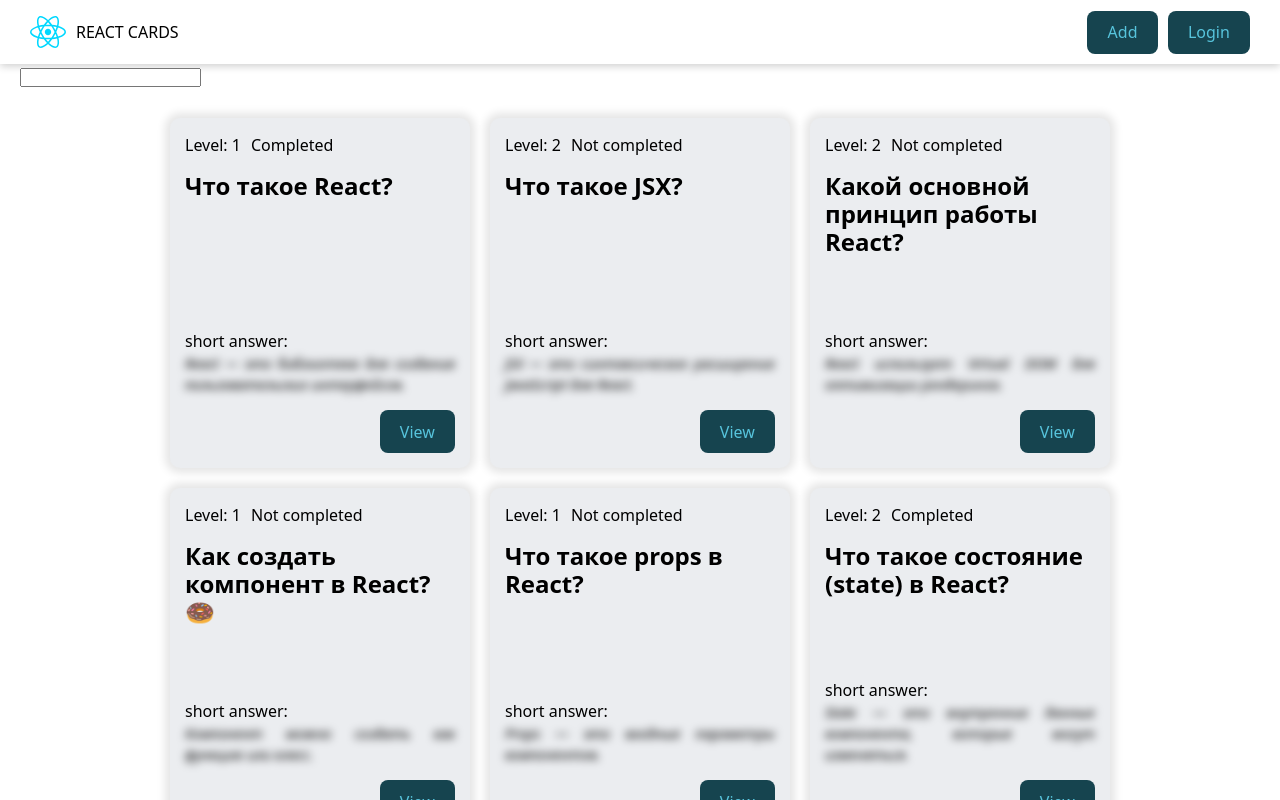
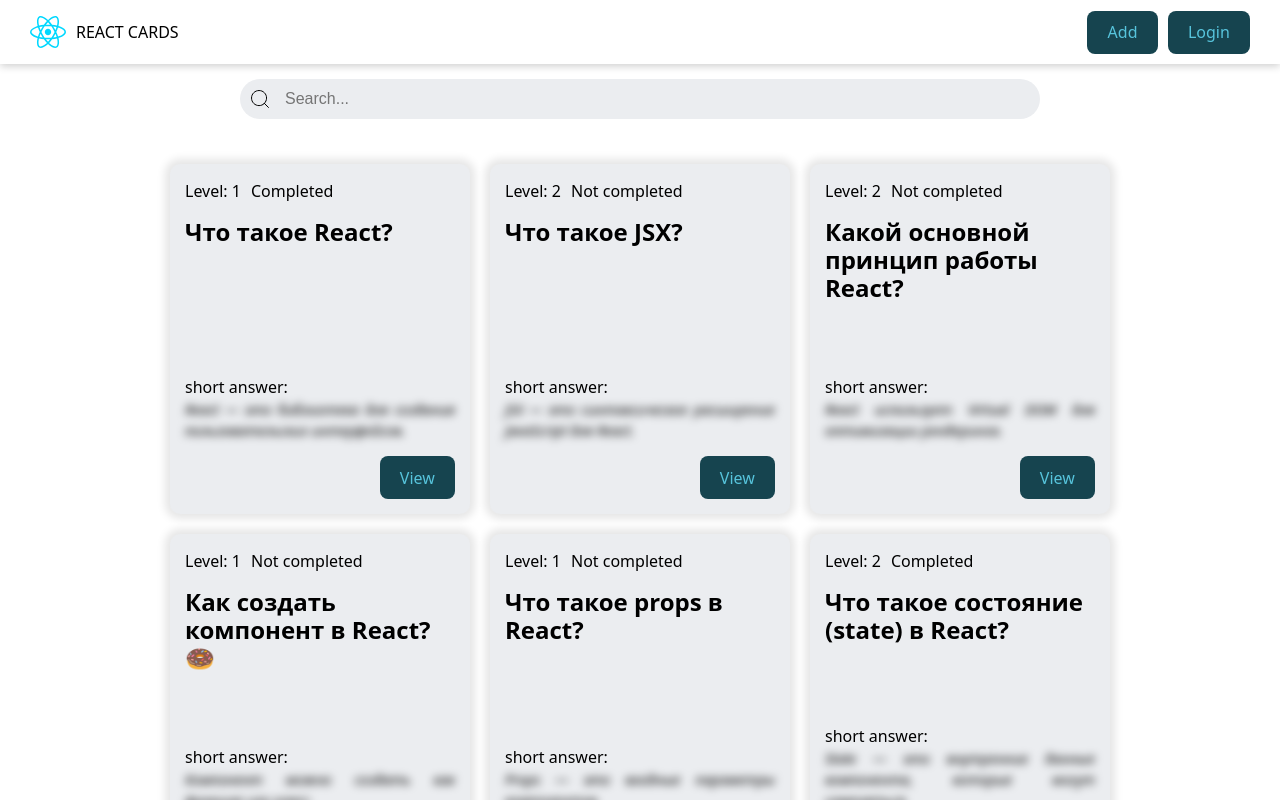
Before and after one commit to waystronstandoff-sketch/react-app, a React (Vite) app: page / in a window 1280 px wide. Built offline with nearby package versions, Linux system fonts and the light colour scheme; data requests are answered from the project's data file.

Commit message:
icon and searchInput

```diff
--- /dev/null
+++ b/components/SearchInput/SearchInput.jsx
@@ -0,0 +1,14 @@
+import { useId } from 'react';
+import cls from './SearchInput.module.css';
+import { SearchIcon } from '../icons';
+
+export const SearchInput = ( { value, onChange } ) => {
+    const inputId = useId();
+
+    return (
+      <div className={cls.inputContainer}>
+        <label htmlFor={inputId}> <SearchIcon className={cls.searchIcon}/> </label>
+        <input className={cls.searchInput} id={inputId} type="text" value={value} onChange={onChange} placeholder='Search...'/>
+      </div>
+    );
+};
--- /dev/null
+++ b/components/SearchInput/SearchInput.module.css
@@ -0,0 +1,24 @@
+.inputContainer {
+    width: 100%;
+    height: 40px;
+    border-radius: 20px;
+    background-color: var(--card-bg-color);
+    position: relative;
+}
+
+.searchIcon {
+    position: absolute;
+    top: 10px;
+    left: 10px;
+}
+
+.searchInput {
+    width: 100%;
+    height: 100%;
+    padding: 12px 12px 12px 45px;
+    outline: none;
+    border: none;
+    background-color: transparent;
+    font-size: 16px;
+    color: var(--text-color);
+}
--- /dev/null
+++ b/components/SearchInput/index.jsx
@@ -0,0 +1 @@
+export { SearchInput } from './SearchInput';
--- /dev/null
+++ b/components/icons.jsx
@@ -0,0 +1,7 @@
+import cls from './SearchInput/SearchInput.module.css'
+
+export const SearchIcon = (props) => {
+    return (
+        <svg width="20" height="20" class="DocSearch-Search-Icon" viewBox="0 0 20 20" aria-hidden="true" {...props}><path d="M14.386 14.386l4.0877 4.0877-4.0877-4.0877c-2.9418 2.9419-7.7115 2.9419-10.6533 0-2.9419-2.9418-2.9419-7.7115 0-10.6533 2.9418-2.9419 7.7115-2.9419 10.6533 0 2.9419 2.9418 2.9419 7.7115 0 10.6533z" stroke="currentColor" fill="none" fill-rule="evenodd" stroke-linecap="round" stroke-linejoin="round"></path></svg>
+    )
+}
--- a/src/Pages/HomePage/HomePage.jsx
+++ b/src/Pages/HomePage/HomePage.jsx
@@ -3,8 +3,8 @@
 import cls from "./HomePage.module.css";
 import { QuestionCardList } from "../../../components/QuestionCardList";
 import { Loader } from "../../../components/Loader";
-import { delayFn } from "../../helpers/delayFn";
 import { useFetch } from "../../hooks/useFetch";
+import { SearchInput } from "../../../components/SearchInput/SearchInput";
 
 export const HomePage = () => {
   const [questions, setQuestions] = useState([]);
@@ -30,7 +30,9 @@
 
   return (
     <>
-      <input type="text" value={searchValue} onChange={searchValueHandler}/>
+      <div className={cls.controlsContainer}>
+        <SearchInput value={searchValue} onChange={searchValueHandler}/>
+      </div>
 
       {isLoading && <Loader />}
       {error && <p>{error}</p>}
--- a/src/Pages/HomePage/HomePage.module.css
+++ b/src/Pages/HomePage/HomePage.module.css
@@ -0,0 +1,10 @@
+.controlsContainer {
+    display: flex;
+    justify-content: center;
+    align-items: center;
+    gap: 10px;
+    width: 100%;
+    max-width: 800px;
+    padding: 15px 0;
+    margin: 0 auto;
+}
```
